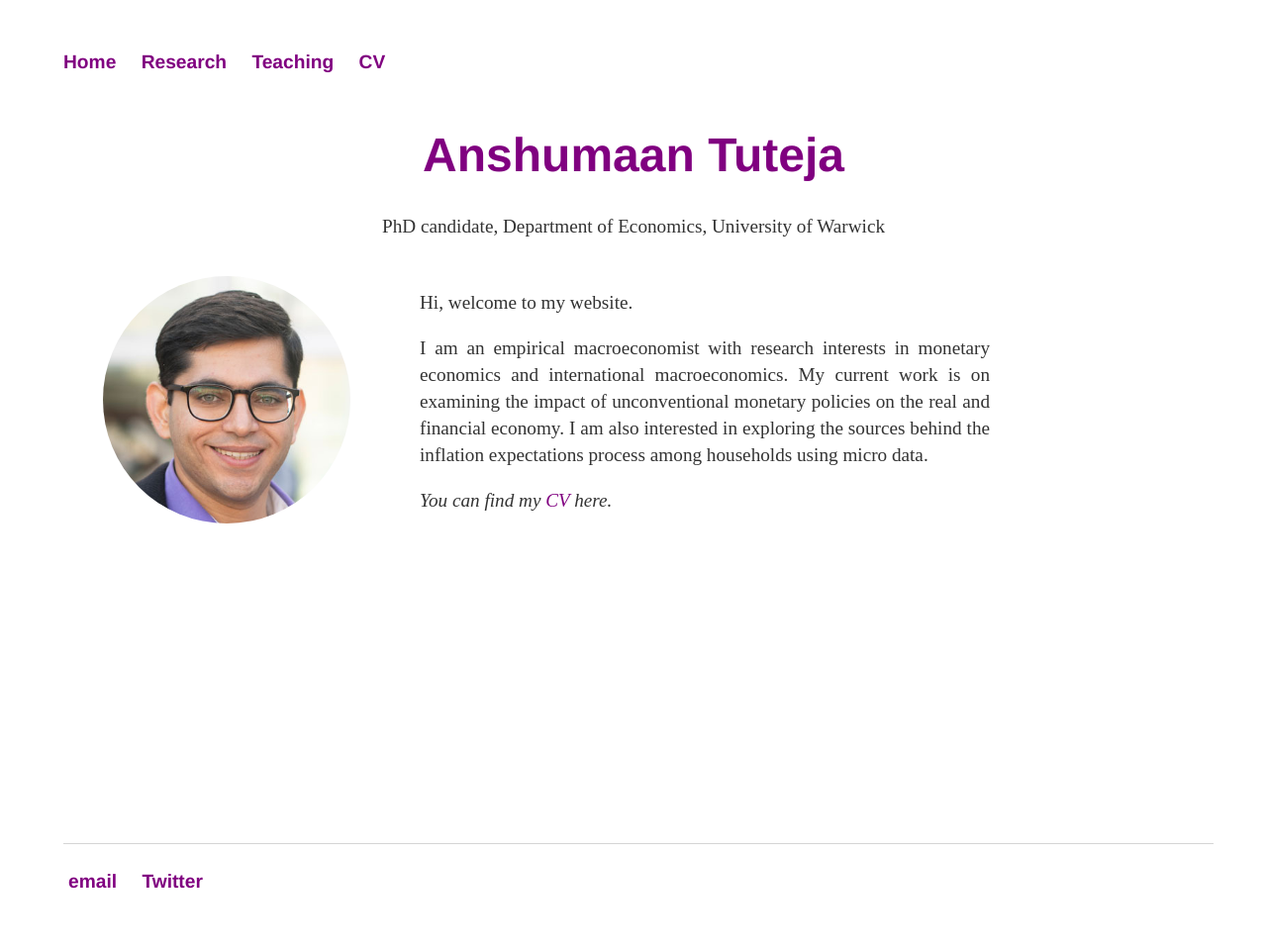
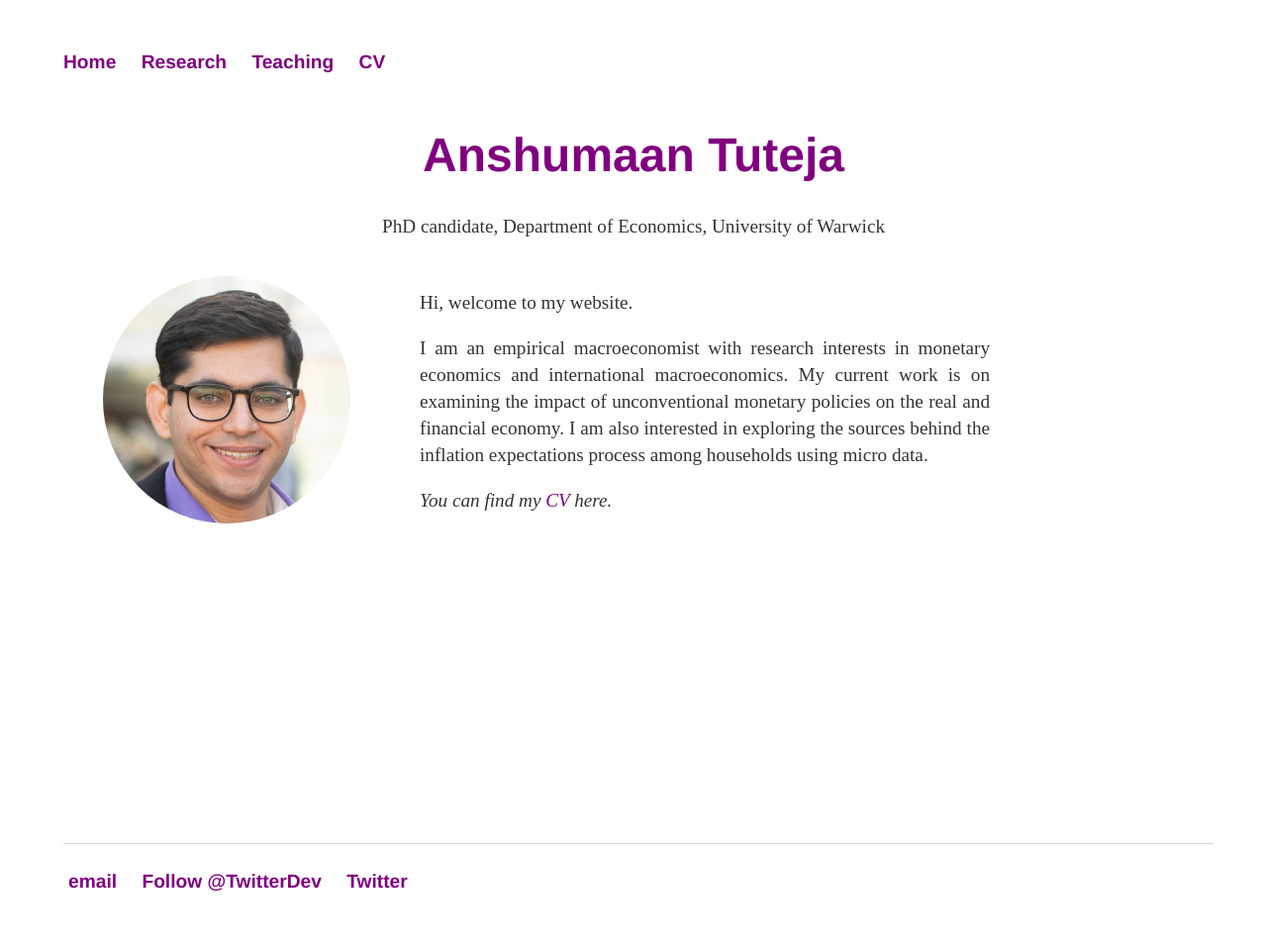
Before and after one commit to anshumaan-tuteja/anshumaan-tuteja.github.io, a Jekyll site: the page built from index.html, in a window 1280 px wide. Shown: the whole page at 99% size. Built offline with Jekyll 4.4.1, drawn with Linux system fonts in a browser that asks for light colours; comment, search, counter and statistics services are not loaded.

Commit message:
Attempt at twitter logo for twitter link

```diff
--- a/_layouts/default.html
+++ b/_layouts/default.html
@@ -31,6 +31,7 @@
 				<ul>
 					<li><a href="mailto:a.tuteja.1@warwick.ac.uk">email</a></li>
 					<!--- <li><a href="https://github.com/anshumaan-tuteja">Github</a></li> --->
+					<li><a href="https://twitter.com/TwitterDev?ref_src=twsrc%5Etfw" class="twitter-follow-button" data-show-count="false">Follow @TwitterDev</a><script async src="https://platform.twitter.com/widgets.js" charset="utf-8"></script> </li>
 					<li><a href="https://twitter.com/AnshumaanTuteja">Twitter</a></li>
 				</ul>
 			</footer>
```
